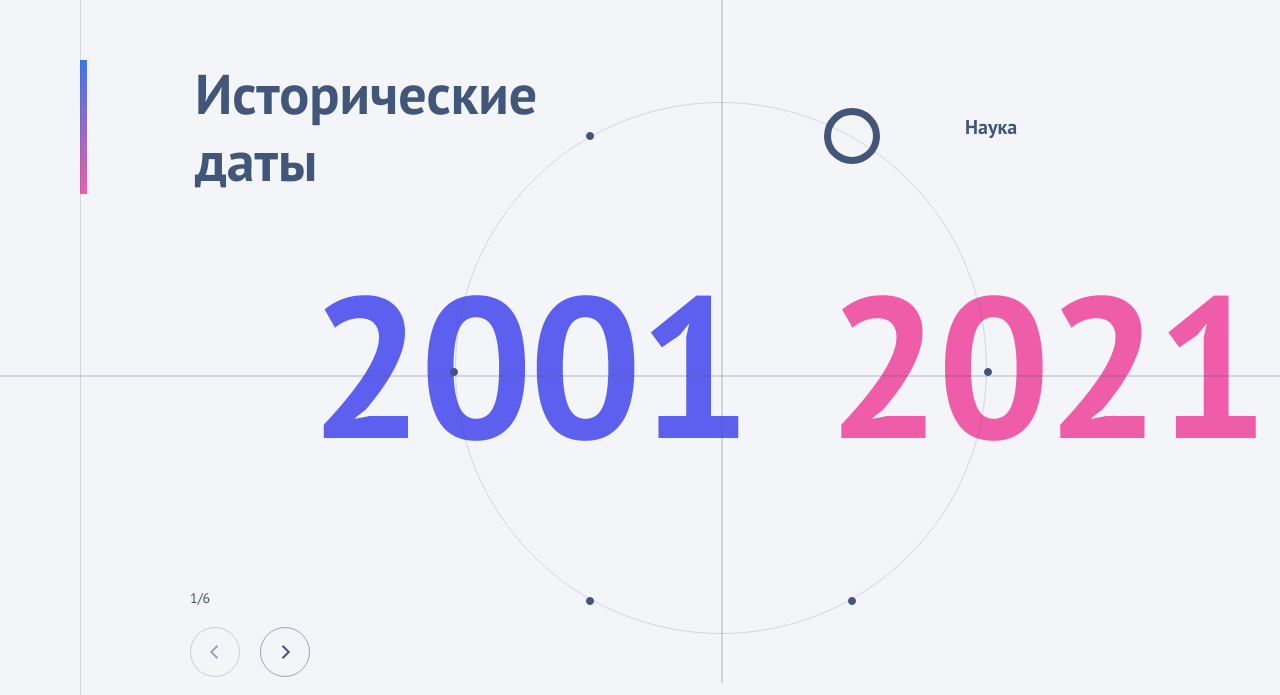
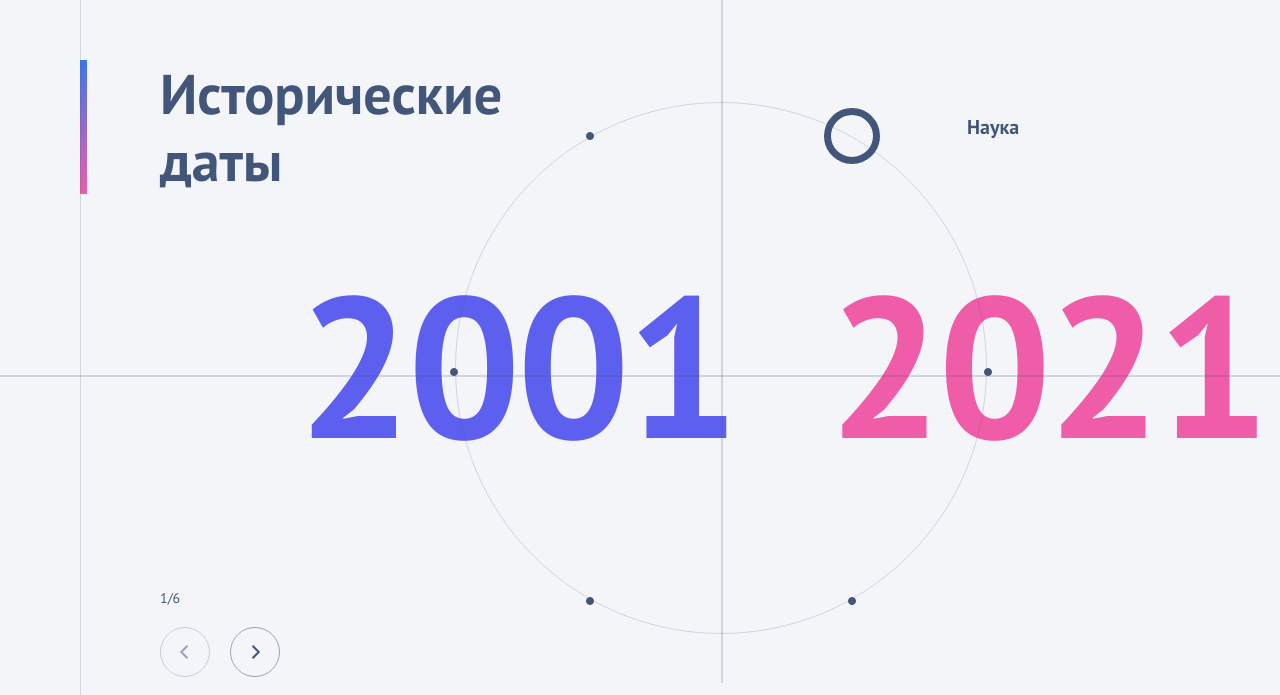
Before and after one commit to jsapro/historical-dates-app, a React app: page / in a window 1280 px wide. Shown: the part 105-800 px from the top of the page. Built offline with nearby package versions, Linux system fonts and the light colour scheme.

Commit message:
fix styling

```diff
--- a/src/components/App.scss
+++ b/src/components/App.scss
@@ -37,7 +37,7 @@
 
 .info {
   display: flex;
-  gap: 670px;
+  gap: 397px;
   align-items: center;
   padding: 165px 0 90px 0;
 }
@@ -49,8 +49,8 @@
   font-weight: 700;
   line-height: 120%;
   margin: 0;
-  width: 100px;
-  padding: 0 0 0 108px;
+  width: 410px;
+  padding: 0 0 0 73px;
   border-left: 7px solid transparent;
   border-image: linear-gradient(#3877ee, #ef5da8);
   -moz-border-image: -moz-linear-gradient(#3877ee, #ef5da8);
@@ -79,12 +79,12 @@
 
 .span_1 {
   color: var(--iris-100, #5d5fef);
-  padding-left: 230px;
+  padding-left: 218px;
 }
 
 .span_2 {
   color: var(--fuschia-100, #ef5da8);
-  padding-left: 80px;
+  padding-left: 93px;
 }
 
 @media all and (max-width: 320px) {
--- a/src/components/SwiperNavButton/SwiperNavButton.scss
+++ b/src/components/SwiperNavButton/SwiperNavButton.scss
@@ -1,5 +1,5 @@
 .navigation {
-  padding: 145px 0 50px 110px;
+  padding: 145px 0 50px 80px;
   background-color: transparent;
 }
 
```
